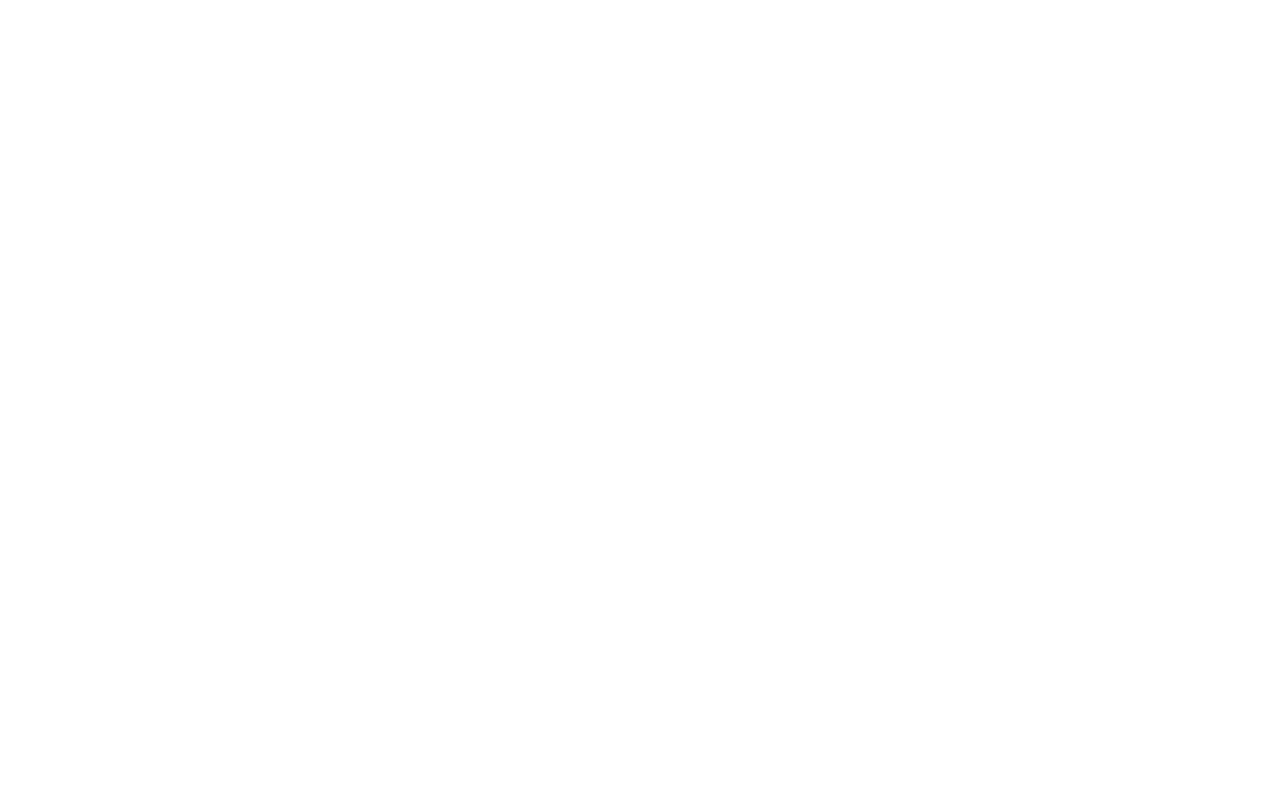
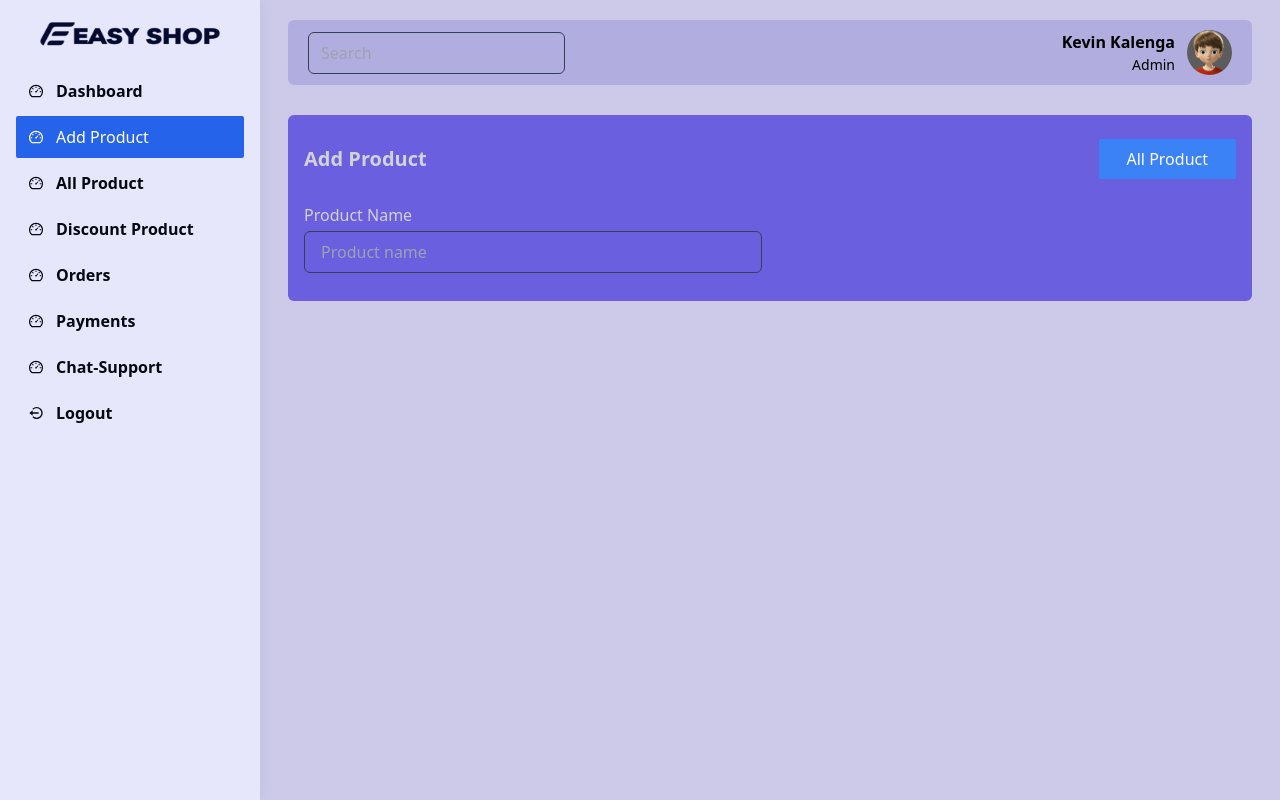
Before and after one commit to kevinkalenga/Ecommerce_Vendor_Mrn, a React (Create React App) app in the folder dashboard/: page /seller/dashboard/add-product in a window 1280 px wide. Before the commit this address had no page. Built offline with nearby package versions, Linux system fonts and the light colour scheme.

Commit message:
Add product page design part1

```diff
--- a/dashboard/src/router/routes/sellerRoutes.js
+++ b/dashboard/src/router/routes/sellerRoutes.js
@@ -3,6 +3,8 @@
 
 const Home = lazy(() => import('../../views/Home'));
 const SellerDashboard = lazy(() => import('../../views/seller/SellerDashboard'))
+const AddProduct = lazy(() => import('../../views/seller/AddProduct'))
+
 
 
 
@@ -16,5 +18,10 @@
         path: '/seller/dashboard',
         element : <SellerDashboard />,
         ability : ['seller']
-    }
+    },
+    {
+        path: '/seller/dashboard/add-product',
+        element : <AddProduct />,
+        ability : ['seller']
+    },
 ]
--- /dev/null
+++ b/dashboard/src/views/seller/AddProduct.jsx
@@ -0,0 +1,55 @@
+import {useState} from 'react'
+import {Link} from "react-router-dom"
+const AddProduct = () => {
+
+   const [state, setState] = useState({
+        name: "",
+        description: '',
+        discount: '',
+        price: "",
+        brand: "",
+        stock: ""
+   })
+   const inputHandle = (e) => {
+
+        setState({
+          ...state,
+          [e.target.name] : e.target.value
+
+        })
+
+   }
+   console.log(state.name)
+
+
+
+   return (
+    <div className='px-2 lg:px-7 pt-5'>
+       <div className='w-full p-4 bg-[#6a5fdf] rounded-md'>
+           <div className='flex justify-between items-center pb-4'>
+              <h1 className='text-[#d0d2d6] text-xl font-semibold'>Add Product</h1>
+              <Link className='bg-blue-500 hover:shadow-blue-500/50
+                              hover:shadow-lg text-white rounded-sm px-7 py-2 my-2'>All Product</Link>
+           </div>
+           <div>
+              <form>
+                <div className='flex flex-col mb-3 md:flex-row gap-4 w-full text-[#d0d2d6]'>
+                   <div className='flex flex-col w-full gap-1'>
+                      <label htmlFor="name">Product Name</label>
+                      <input className='px-4 py-2 focus:border-indigo-500
+                       outline-none bg-[#6a5fdf] border border-slate-700
+                        rounded-md text-[#d0d2d6]' type="text" name="name" id="name"
+                        placeholder='Product name' onChange={inputHandle} value={state.name} />
+                   </div>
+                   <div className='flex flex-col w-full gap-1'>
+
+                   </div>
+                </div>
+              </form>
+           </div>
+       </div>
+    </div>
+  )
+}
+
+export default AddProduct
```
